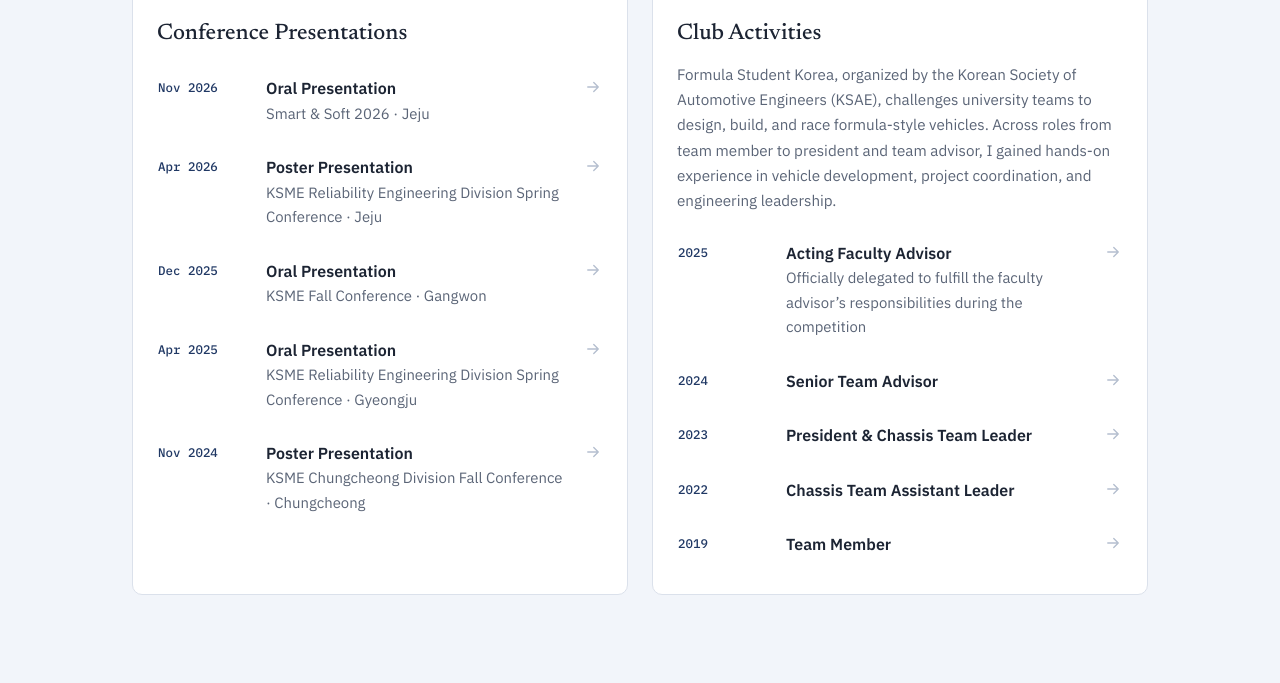
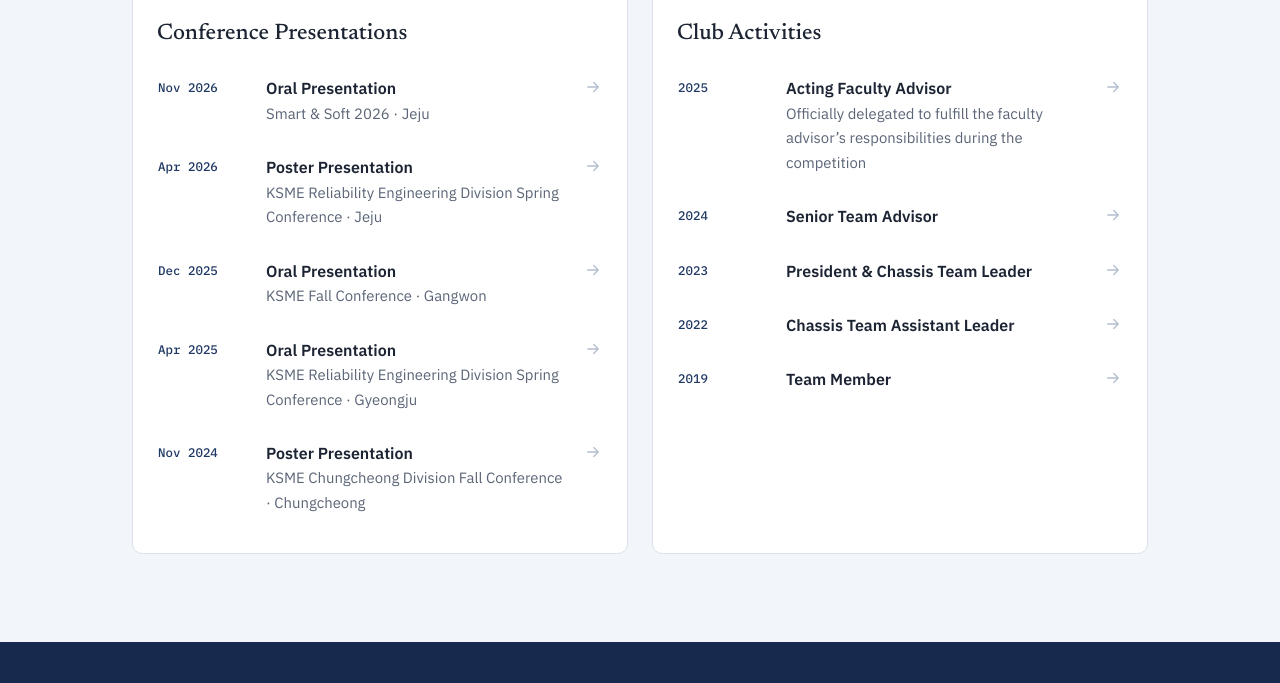
Before and after one commit to SeongMin-H/seongmin-h.github.io, a plain HTML site: page index.html in a window 1280 px wide. Shown: the part 5763-6446 px from the top of the page. Drawn offline with Linux system fonts and the light colour scheme.

Commit message:
Update index.html

```diff
--- a/index.html
+++ b/index.html
@@ -558,9 +558,6 @@
 						</figure>
 						<div class="act-body">
 							<h3>Club Activities</h3>
-							<p>
-								Formula Student Korea, organized by the Korean Society of Automotive Engineers (KSAE), challenges university teams to design, build, and race formula-style vehicles. Across roles from team member to president and team advisor, I gained hands-on experience in vehicle development, project coordination, and engineering leadership.
-							</p>
 							<ol class="timeline">
 								<li>
 									<a class="tl" href="gallery.html#formula-student">
```
